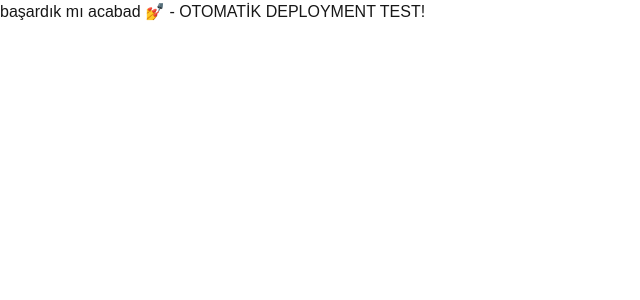
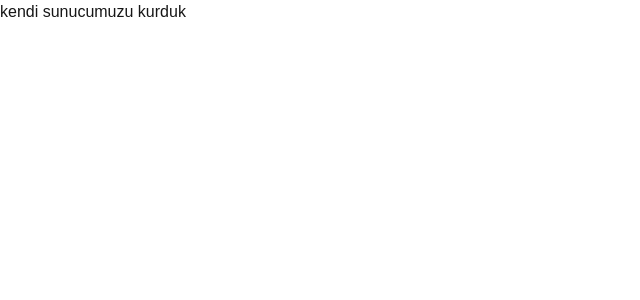
Before and after one commit to ibrahmflgl/ilk-deneme, a Next.js app: page / in a window 1280 px wide. Shown: the top 300 px of the page, without its empty margins (0-640 px from the left). Built offline with nearby package versions, Linux system fonts and the light colour scheme.

Commit message:
Update homepage message for deployment test
sdf

```diff
--- a/src/app/page.tsx
+++ b/src/app/page.tsx
@@ -1,3 +1,3 @@
 export default function Home() {
-  return <h1>başardık mı acabad 💅 - OTOMATİK DEPLOYMENT TEST!</h1>;
+  return <h1>kendi sunucumuzu kurduk</h1>;
 }
```
